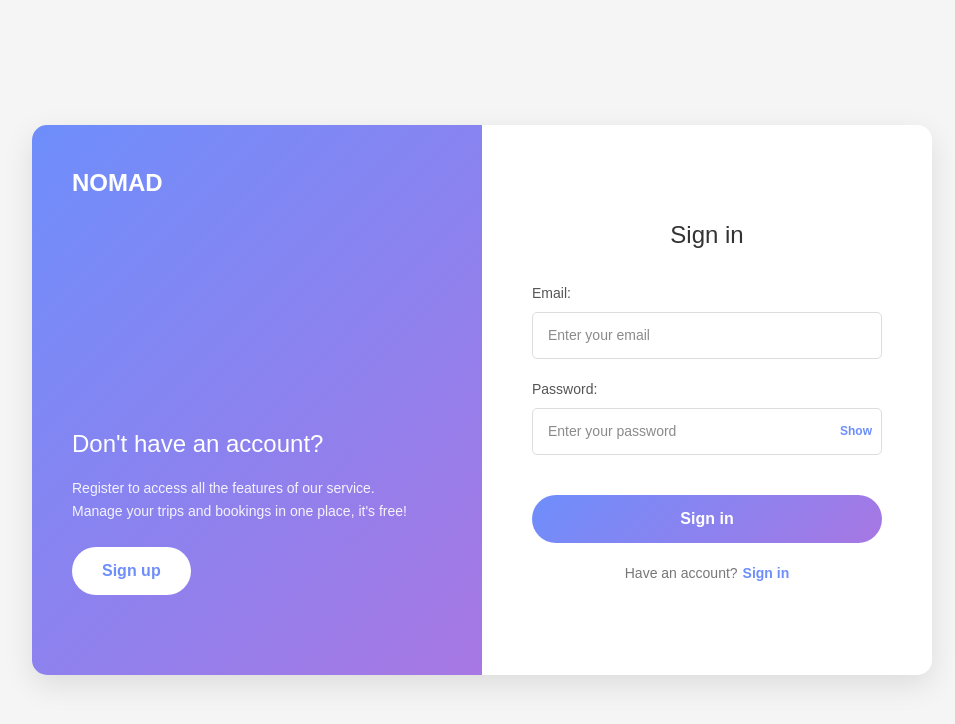
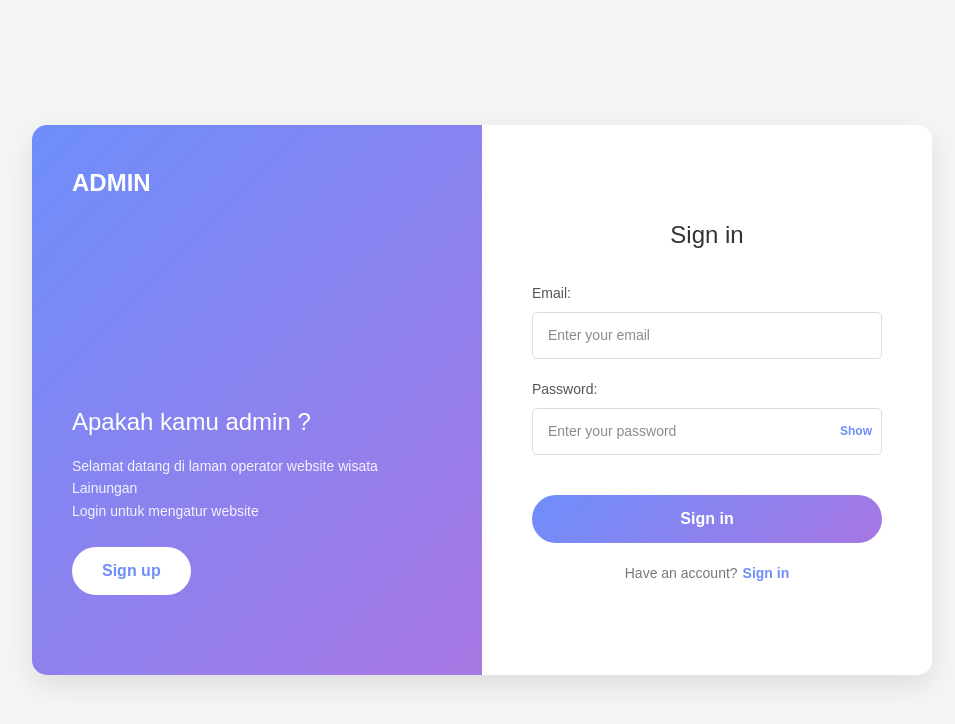
Before and after one commit to ripet00/wisata_lainungan, a Next.js app: page /login in a window 1280 px wide. Shown: the top 724 px of the page, without its empty margins (158-1113 px from the left). Built offline with nearby package versions, Linux system fonts and the light colour scheme; no server answers.

Commit message:
feat : fix ' symbol

```diff
--- a/src/app/login/page.js
+++ b/src/app/login/page.js
@@ -48,12 +48,12 @@ export default function LoginPage() {
       <div className={styles.card}>
         {/* Left Side - Branding and Register Info */}
         <div className={styles.left}>
-          <div className={styles.brand}>NOMAD</div>
+          <div className={styles.brand}>ADMIN</div>
           <div className={styles.leftContent}>
-            <h2>Don't have an account?</h2>
+            <h2>Apakah kamu admin ?</h2>
             <p>
-              Register to access all the features of our service.<br />
-              Manage your trips and bookings in one place, it's free!
+              Selamat datang di laman operator website wisata Lainungan<br />
+              Login untuk mengatur website
             </p>
             <Link href="/register" className={styles.registerButton}>
               Sign up
```
